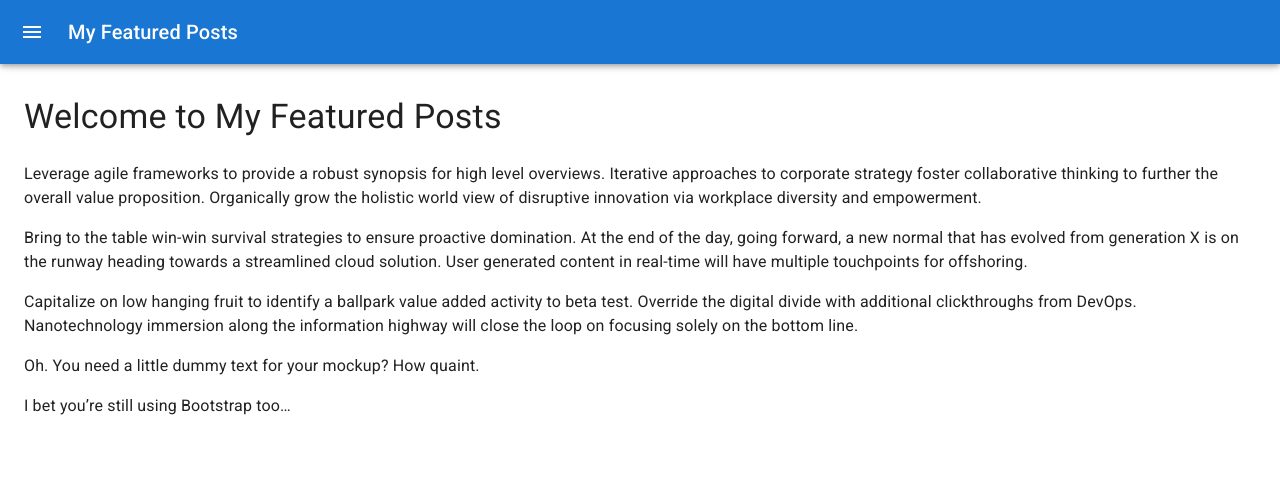
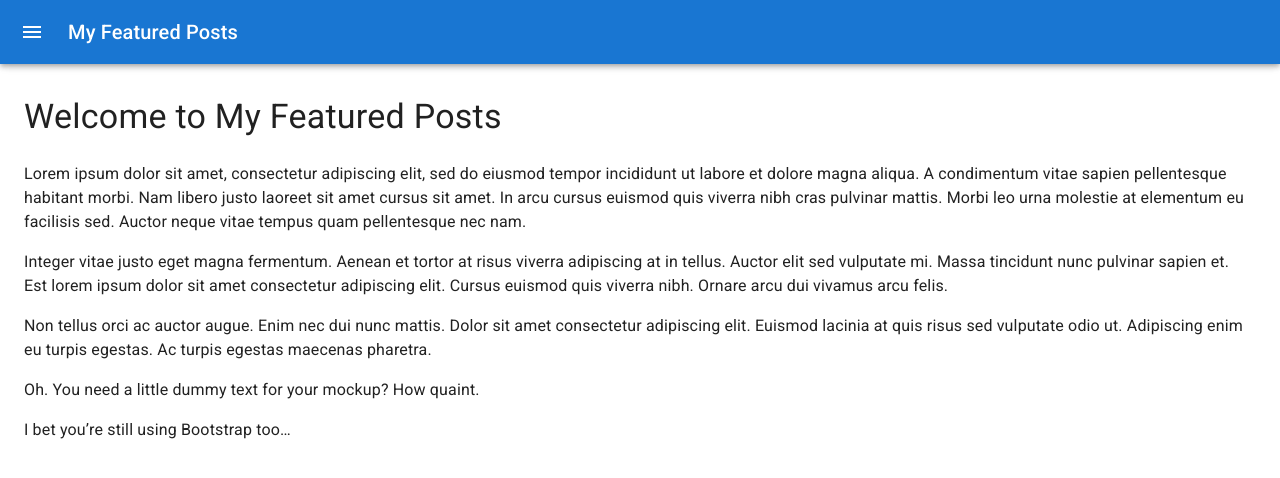
Before and after one commit to avindrafernando/next-lorem-picsum, a Next.js app: page / in a window 1280 px wide. Shown: the top 478 px of the page. Built offline with nearby package versions, Linux system fonts and the light colour scheme.

Commit message:
Added the Next Image component, moved folders into app

```diff
--- a/components/NavBar.tsx
+++ b/app/components/NavBar.tsx
@@ -20,11 +20,15 @@ import {
 import MenuIcon from "@mui/icons-material/Menu";
 import HomeIcon from "@mui/icons-material/Home";
 import PhotoIcon from "@mui/icons-material/Photo";
+import SettingsIcon from "@mui/icons-material/Settings";
+import AccountBoxIcon from "@mui/icons-material/AccountBox";
 
 const drawerWidth = 240;
 const navItems = [
   { name: "Home", icon: <HomeIcon />, href: "/" },
   { name: "Posts", icon: <PhotoIcon />, href: "/posts" },
+  { name: "Authors", icon: <AccountBoxIcon />, href: "/authors" },
+  { name: "Settings", icon: <SettingsIcon />, href: "/settings" },
 ];
 
 const NavBar = () => {
--- a/app/layout.tsx
+++ b/app/layout.tsx
@@ -1,6 +1,6 @@
 //import "./globals.css";
 import { Roboto } from "next/font/google";
-import NavBar from "@/components/NavBar";
+import NavBar from "@/app/components/NavBar";
 
 const roboto = Roboto({
   subsets: ["latin"],
@@ -9,7 +9,7 @@ const roboto = Roboto({
 });
 
 export const metadata = {
-  title: "Create Next App",
+  title: "Next Lorem Picsum Demo App",
   description: "Generated by create next app",
 };
 
--- a/app/page.tsx
+++ b/app/page.tsx
@@ -1,4 +1,4 @@
-import { Box, Typography } from "../lib/mui";
+import { Box, Typography } from "./lib/mui";
 
 export default function Home() {
   return (
@@ -6,33 +6,31 @@ export default function Home() {
       <Typography variant="h4" sx={{ py: 3 }}>
         Welcome to My Featured Posts
       </Typography>
-      <Typography paragraph={true}>
-        Leverage agile frameworks to provide a robust synopsis for high level
-        overviews. Iterative approaches to corporate strategy foster
-        collaborative thinking to further the overall value proposition.
-        Organically grow the holistic world view of disruptive innovation via
-        workplace diversity and empowerment.
+      <Typography paragraph>
+        Lorem ipsum dolor sit amet, consectetur adipiscing elit, sed do eiusmod
+        tempor incididunt ut labore et dolore magna aliqua. A condimentum vitae
+        sapien pellentesque habitant morbi. Nam libero justo laoreet sit amet
+        cursus sit amet. In arcu cursus euismod quis viverra nibh cras pulvinar
+        mattis. Morbi leo urna molestie at elementum eu facilisis sed. Auctor
+        neque vitae tempus quam pellentesque nec nam.
       </Typography>
-      <Typography paragraph={true}>
-        Bring to the table win-win survival strategies to ensure proactive
-        domination. At the end of the day, going forward, a new normal that has
-        evolved from generation X is on the runway heading towards a streamlined
-        cloud solution. User generated content in real-time will have multiple
-        touchpoints for offshoring.
+      <Typography paragraph>
+        Integer vitae justo eget magna fermentum. Aenean et tortor at risus
+        viverra adipiscing at in tellus. Auctor elit sed vulputate mi. Massa
+        tincidunt nunc pulvinar sapien et. Est lorem ipsum dolor sit amet
+        consectetur adipiscing elit. Cursus euismod quis viverra nibh. Ornare
+        arcu dui vivamus arcu felis.
       </Typography>
-      <Typography paragraph={true}>
-        Capitalize on low hanging fruit to identify a ballpark value added
-        activity to beta test. Override the digital divide with additional
-        clickthroughs from DevOps. Nanotechnology immersion along the
-        information highway will close the loop on focusing solely on the bottom
-        line.
+      <Typography paragraph>
+        Non tellus orci ac auctor augue. Enim nec dui nunc mattis. Dolor sit
+        amet consectetur adipiscing elit. Euismod lacinia at quis risus sed
+        vulputate odio ut. Adipiscing enim eu turpis egestas. Ac turpis egestas
+        maecenas pharetra.
       </Typography>
-      <Typography paragraph={true}>
+      <Typography paragraph>
         Oh. You need a little dummy text for your mockup? How quaint.
       </Typography>
-      <Typography paragraph={true}>
-        I bet you’re still using Bootstrap too…
-      </Typography>
+      <Typography paragraph>I bet you’re still using Bootstrap too…</Typography>
     </Box>
   );
 }
--- a/next.config.js
+++ b/next.config.js
@@ -1,4 +1,15 @@
 /** @type {import('next').NextConfig} */
-const nextConfig = {}
+const nextConfig = {
+  images: {
+    remotePatterns: [
+      {
+        protocol: "https",
+        hostname: "picsum.photos",
+        port: "",
+        pathname: "/**",
+      },
+    ],
+  },
+};
 
-module.exports = nextConfig
+module.exports = nextConfig;
--- a/package.json
+++ b/package.json
@@ -21,6 +21,7 @@
     "next": "13.4.5",
     "react": "18.2.0",
     "react-dom": "18.2.0",
+    "sharp": "^0.32.1",
     "tss-react": "^4.8.6",
     "typescript": "5.1.3"
   }
```
Also changed, not shown: app/authors/page.tsx (added, +11 -0 lines), app/posts/[pid]/page.tsx (renamed from app/post/[pid]/page.tsx, +53 -12 lines), app/posts/layout.tsx (added, +16 -0 lines), app/posts/loading.tsx (added, +11 -0 lines), app/posts/page.tsx (+45 -12 lines), app/settings/page.tsx (added, +11 -0 lines), app/lib/mui.ts (renamed from lib/mui.ts), 1 other file (tests, documents, lock files or other folders).
